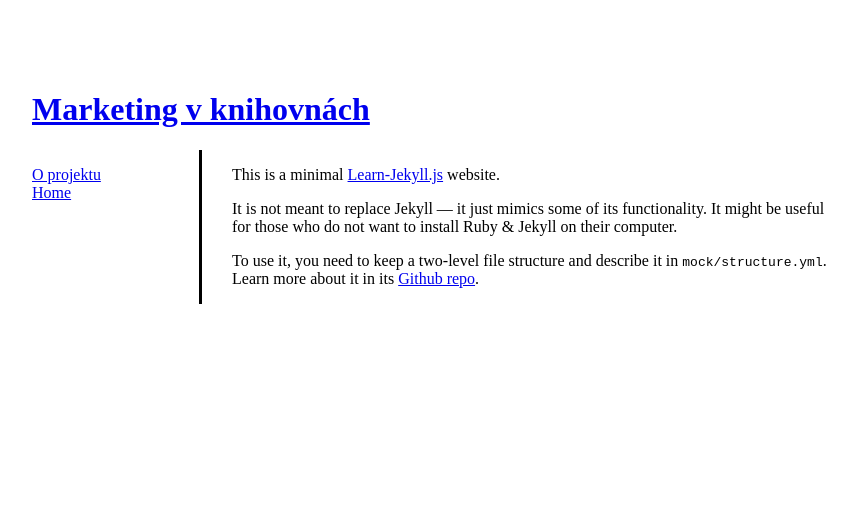
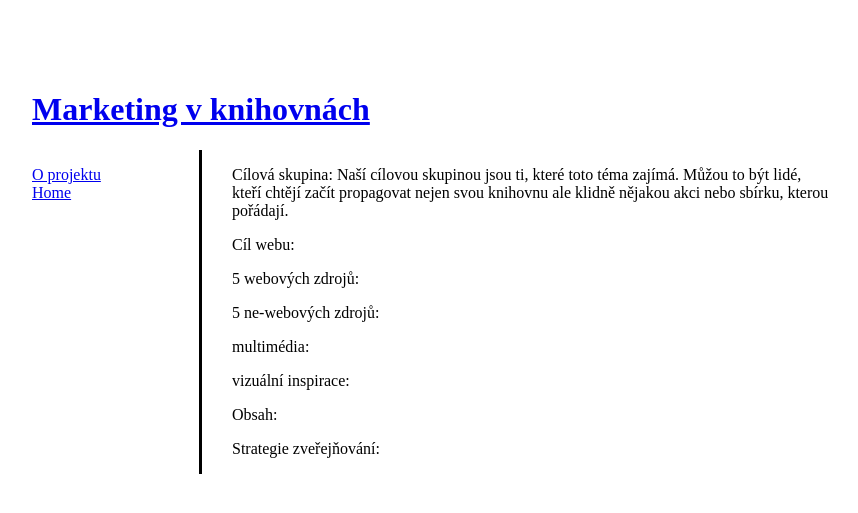
Before and after one commit to marketWO/learn-jekyll, a Jekyll site: the page built from O projektu.md, in a window 1280 px wide. Shown: the top 513 px of the page, without its empty margins (208-1066 px from the left). Built offline with Jekyll 4.4.1, drawn with Linux system fonts in a browser that asks for light colours.

Commit message:
Update O projektu.md

```diff
--- a/O projektu.md
+++ b/O projektu.md
@@ -3,8 +3,18 @@ layout: page
 title: O projektu
 ---
 
-This is a minimal [Learn-Jekyll.js](https://github.com/jan-martinek/learn-jekyll) website.
+Cílová skupina:  Naší cílovou skupinou jsou ti, které toto téma zajímá. Můžou to být lidé, kteří chtějí začít propagovat nejen svou knihovnu ale klidně nějakou akci nebo sbírku, kterou pořádají.
 
-It is not meant to replace Jekyll — it just mimics some of its functionality. It might be useful for those who do not want to install Ruby & Jekyll on their computer.
+Cíl webu:
 
-To use it, you need to keep a two-level file structure and describe it in `mock/structure.yml`. Learn more about it in its [Github repo](https://github.com/jan-martinek/learn-jekyll).
+5 webových zdrojů:
+
+5 ne-webových zdrojů:
+
+multimédia:
+
+vizuální inspirace:
+
+Obsah:
+
+Strategie zveřejňování:
```
